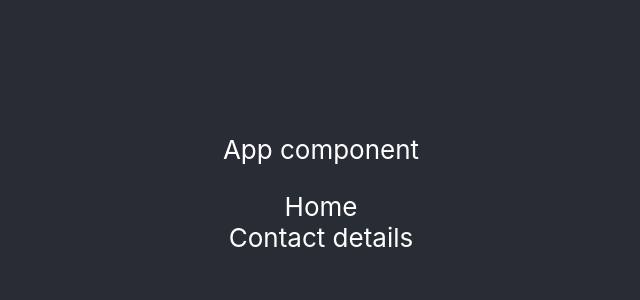
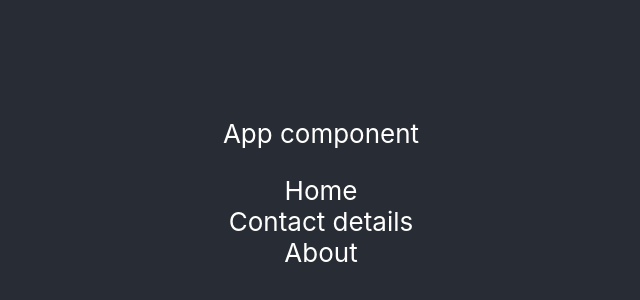
Before and after one commit to VTU9730/veer, a React (Create React App) app: page / in a window 1280 px wide. Shown: the part 220-520 px from the top of the page, without its empty margins (319-959 px from the left). Built offline with nearby package versions, Linux system fonts and the light colour scheme.

Commit message:
about-page-added

```diff
--- /dev/null
+++ b/src/About.jsx
@@ -0,0 +1,8 @@
+function About(){
+    return(
+        <div>
+            About
+        </div>
+    )
+}
+export default About;
--- a/src/App.js
+++ b/src/App.js
@@ -2,6 +2,7 @@ import logo from './logo.svg';
 import './App.css';
 import Home from './Home';
 import Contact from './Contact'
+import About from './About'
 function App() {
   return (
     <div className="App">
@@ -9,6 +10,7 @@ function App() {
          <p>App component</p>
          <Home />
          <Contact />
+         <About />
       </header>
     </div>
   );
```
